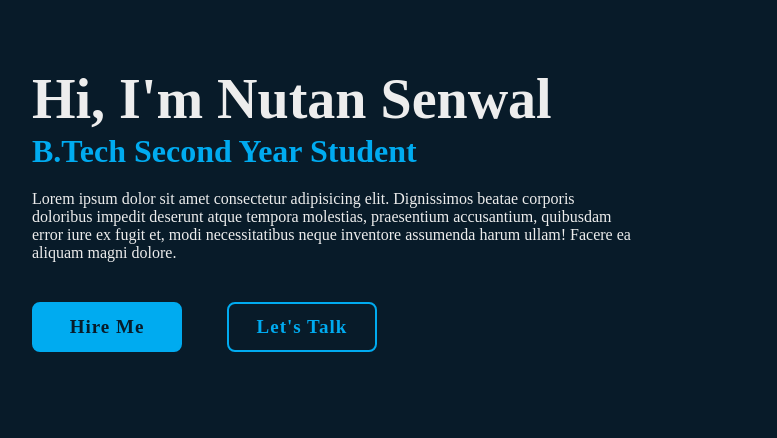
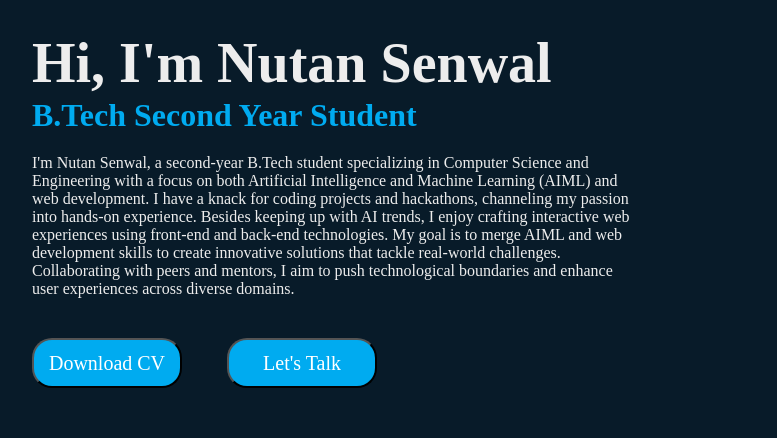
Before and after one commit to nutansenwal06/CodSoft_Task2_Portfolio, a plain HTML site: page index.html in a window 1280 px wide. Shown: the part 191-629 px from the top of the page, 96-873 px from the left. Drawn offline with nearby package versions, Linux system fonts and the light colour scheme.

Commit message:
added links

```diff
--- a/css/index.css
+++ b/css/index.css
@@ -71,56 +71,6 @@
     display: flex;
 
 }
-.btn-box a{
-    position: relative;
-    width: 150px;
-    height: 100%;
-    background: #00abf0;
-    border: 2px solid #00abf0;
-    border-radius: 8px;
-    display: inline-flex;
-    font-size: 19px;
-    color: #081b29;
-    text-decoration: none;
-    font-weight: 600;
-    letter-spacing: 1px;
-    justify-content: center;
-    align-items: center;
-    z-index: -1;
-    overflow: hidden;
-    transition: .5s;
-}
-.btn-box a:hover{
-    color: #00abf0 ;
-}
-.btn-box a:nth-child(2){
-    background: transparent;
-    color: #00abf0;
-
-}
-.btn-box a::before {
-    content: '';
-    position: absolute;
-    top: 0;
-    left: 0;
-    width: 0;
-    height: 100%;
-    z-index: -1;
-    transition: .5s;
-    background: #081b29;
-
-}
-.btn-box a:hover::before{
-    width: 100%;
-
-}
-.btn-box a:nth-child(2)::before{
-    background: #00abf0;
-
-}
-.btn-box a:nth-child(2):hover{
-    color: #081b29;
-}
 .home-sci{
     position: absolute;
     bottom: 40px;
@@ -142,7 +92,7 @@
     text-decoration: none;
     justify-content: center;
     align-items: center;
-    z-index: 1;
+    z-index: 11;
     overflow: hidden;
     transition: .5s;
 }
@@ -158,7 +108,7 @@
     height: 100%;
     background: #00abf0;
     z-index: -1;
-    transition: .5s;
+    transition: 0.5s;
 
 }
 .home-sci a:hover::before{
@@ -178,3 +128,19 @@
   width:500px;
 
 }
+.click{
+    height: 100%;
+    width:150px;
+    background: #00abf0;
+    border-radius:20px;
+    transition: 0.5s;
+}
+.click a{
+    font-size: 20px;
+    color: #ffffff;
+    text-decoration: none;
+
+}
+.click :hover{
+    color: #081b29;
+}
--- a/index.html
+++ b/index.html
@@ -24,22 +24,27 @@
             <h1> Hi, I'm Nutan Senwal </h1>
             <h3>B.Tech Second Year Student</h3>
             <p>
-               Lorem ipsum dolor sit amet consectetur adipisicing elit. Dignissimos beatae corporis doloribus impedit deserunt atque tempora molestias, praesentium accusantium, quibusdam error iure ex fugit et, modi necessitatibus neque inventore assumenda harum ullam! Facere ea aliquam magni dolore.
+                I'm Nutan Senwal, a second-year B.Tech student specializing in Computer Science and Engineering with a focus on both Artificial Intelligence and Machine Learning (AIML) and web development. I have a knack for coding projects and hackathons, channeling my passion into hands-on experience. Besides keeping up with AI trends, I enjoy crafting interactive web experiences using front-end and back-end technologies. My goal is to merge AIML and web development skills to create innovative solutions that tackle real-world challenges. Collaborating with peers and mentors, I aim to push technological boundaries and enhance user experiences across diverse domains.
             </p>
+
             <div class="btn-box">
-                <a href="#">Hire Me</a>
-                <a href="#">Let's Talk</a>
+                <button class="click"><a  href="https://drive.google.com/file/d/1b1p9eAG81vCBh1doLPMIanGJu1TAu5HF/view?usp=sharing">Download CV</a></button>
+                <button class="click"><a  href="mailto:newtonsenwal06@gmail.com">Let's Talk</a></button>
+
             </div>
         </div>
         <div class="img-box">
-            <img src="photo/photo.png" alt="image" class="image">
+            <img src="photo/Photo.png" alt="image" class="image">
     </div>
+
         <div class="home-sci">
             <a href="https://instagram.com/pepzziiii?utm_source=qr&igshid=NGExMmI2YTkyZg%3D%3D" target="_blank"><i class='bx bxl-instagram-alt' ></i></a>
             <a href="https://www.linkedin.com/in/nutan-senwal/"target="_blank"><i class='bx bxl-linkedin-square' ></i></a>
             <a href="https://twitter.com/senwal_nutan"  target="_blank"><i class='bx bxl-twitter' ></i></a>
+
         </div>
-    </section>
+
+ </section>
 
 
 
```
Also changed, not shown: 1 other file.
